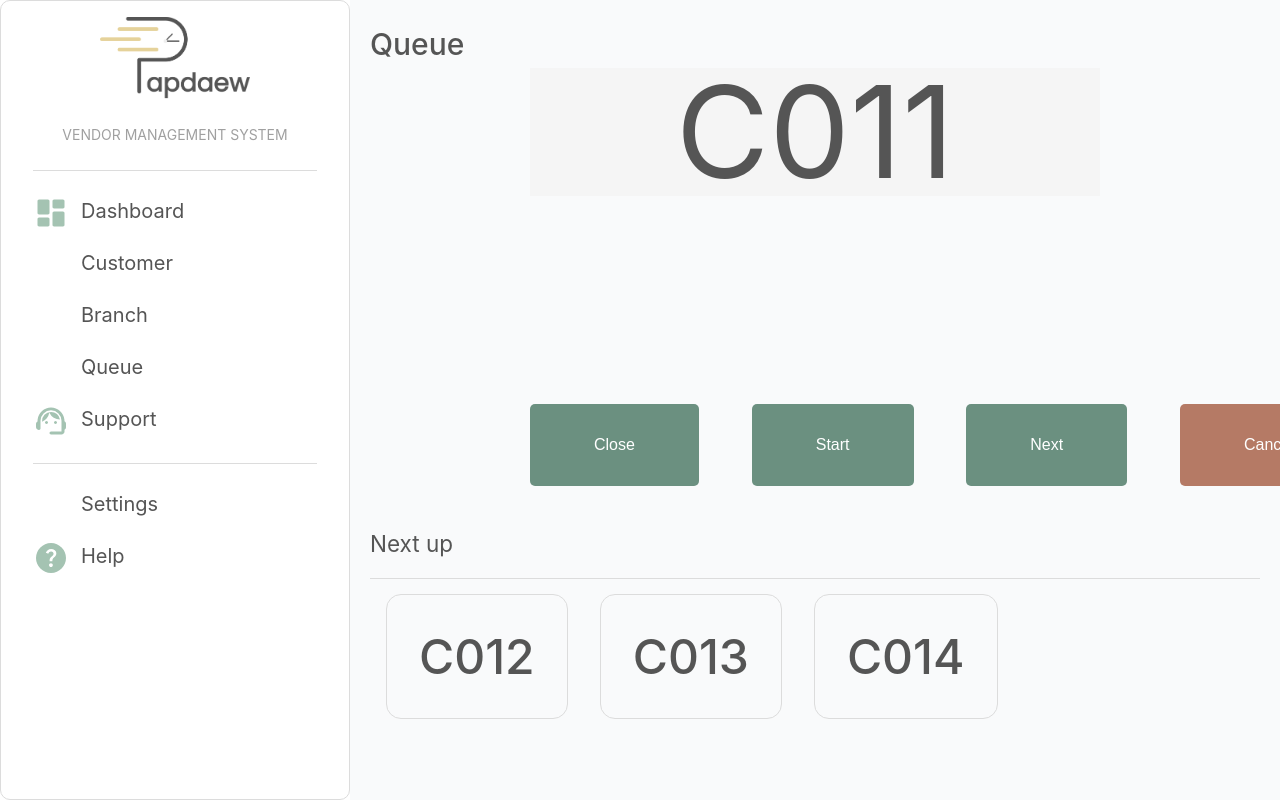
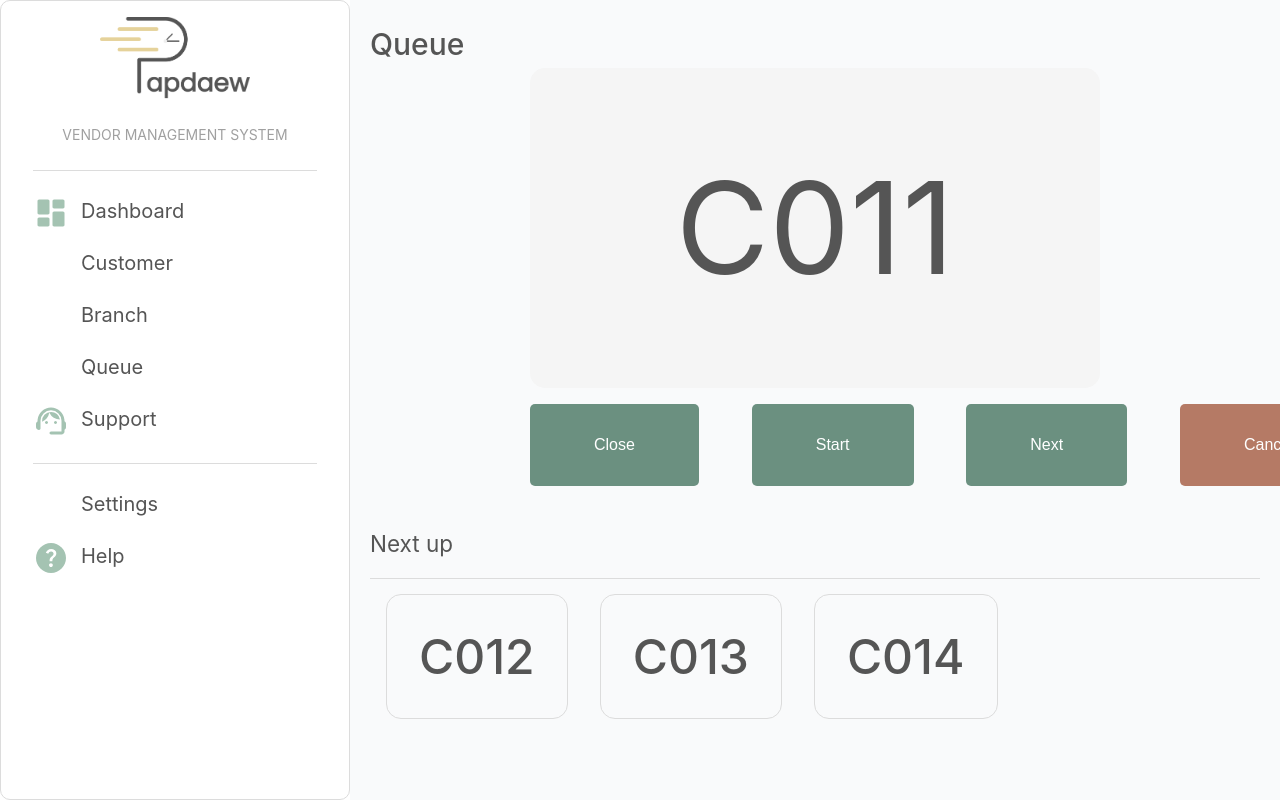
Before and after one commit to PomPerWoW/papdaew-vendor-dashboard, a Vue app: page /queue-vendor in a window 1280 px wide. Built offline with nearby package versions, Linux system fonts and the light colour scheme; some icons are missing.

Commit message:
feat(develop):  path,alignment

```diff
--- a/src/components/SideBar.vue
+++ b/src/components/SideBar.vue
@@ -20,7 +20,7 @@
         <Icon icon="jam:branch" class="material-icons"/>
         <span class="text">Branch</span>
       </router-link>
-      <router-link to="/contact" class="button">
+      <router-link to="/queue-vendor" class="button">
         <Icon icon="heroicons:queue-list-solid" class="material-icons"/>
         <span class="text">Queue</span>
       </router-link>
--- a/src/views/QueueVendor.vue
+++ b/src/views/QueueVendor.vue
@@ -37,9 +37,8 @@ hr {
   display: flex;
   justify-content: center;
   align-items: center;
-  height: 40%;
   font-size: 128px;
-  background-color: #f5f5f5;
+
 }
 .nextup {
   margin: 2.5rem 0 2.5rem 0;
@@ -57,9 +56,12 @@ hr {
 .container {
   display: flex;
   flex-direction: column;
+  justify-content: center;
+  align-items: center;
   height: 40vh;
   margin: 0rem 10rem 0 10rem;
   border-radius: 15px;
+  background-color: #f5f5f5;
 }
 button {
   margin: 0 3.3rem 0 0;
```
